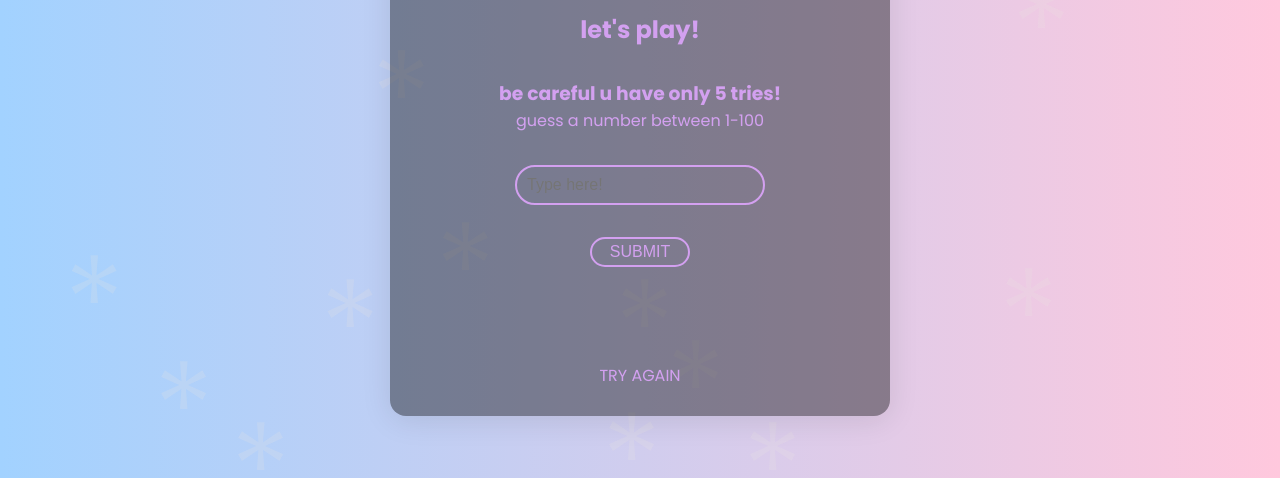
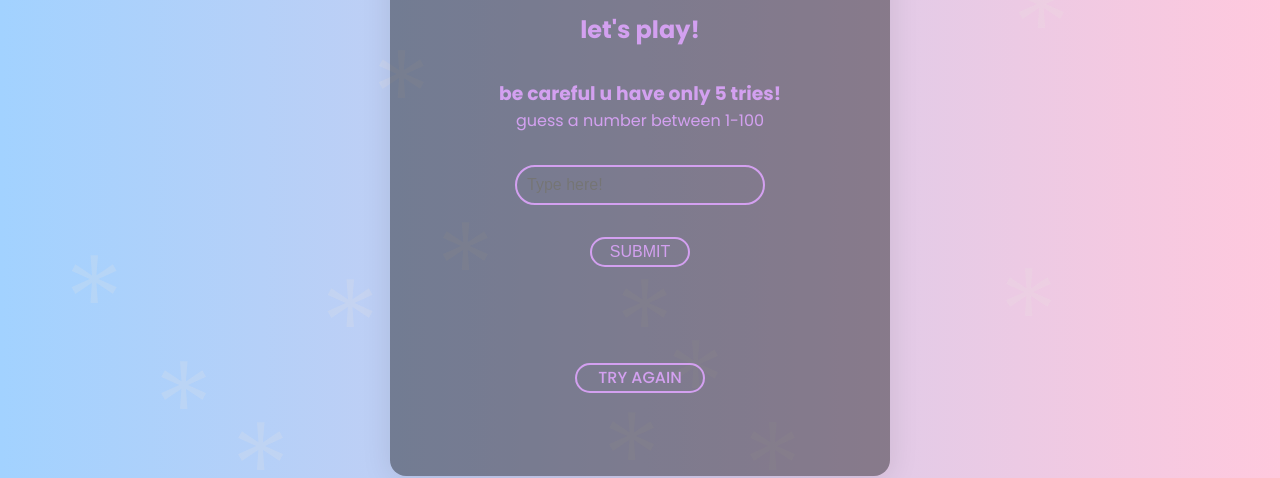
Before and after one commit to cnooot/random-number, a plain HTML site: page index.html in a window 1280 px wide. Shown: the part 324-802 px from the top of the page. Drawn offline with Linux system fonts and the light colour scheme.

Commit message:
style.css

```diff
--- a/style.css
+++ b/style.css
@@ -30,7 +30,7 @@ body{
     border-radius: 1rem;
     max-width: 500px;
     max-height: 100vh;
-    height: 500px;
+    height: 560px;
     margin: auto;
     padding: 1rem;
     margin-top: 15rem;
@@ -103,9 +103,32 @@ body{
     color: #fff;
 }
 
+.tryagain{
+    border: 2px solid #d3a0f0;
+    border-radius: 15px;
+    width: 130px;
+    height: 30px;
+    cursor: pointer;
+    background: none;
+    color: #d3a0f0;
+    font-size: 1rem;
+    font-weight: 500;
+    transition: all 0.3s ease-in-out;
+    justify-content: center;
+    align-items: center;
+    text-align: center;
+}
+
+.tryagain:hover{
+    background: #d3a0f0;
+    color: #fff;
+}
+
 .answer{
     font-size: 2rem;
+    transition: all 0.3s ease in ease-in-out;
 }
+
 
 input[type="number"]::-webkit-inner-spin-button,
 input[type="number"]::-webkit-outer-spin-button {
```
